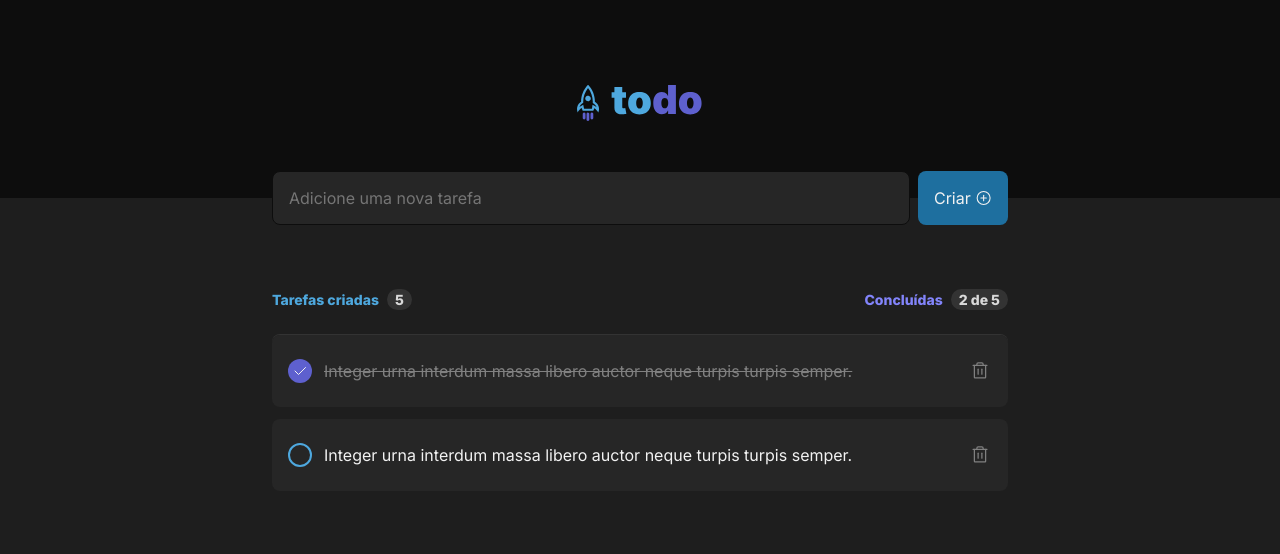
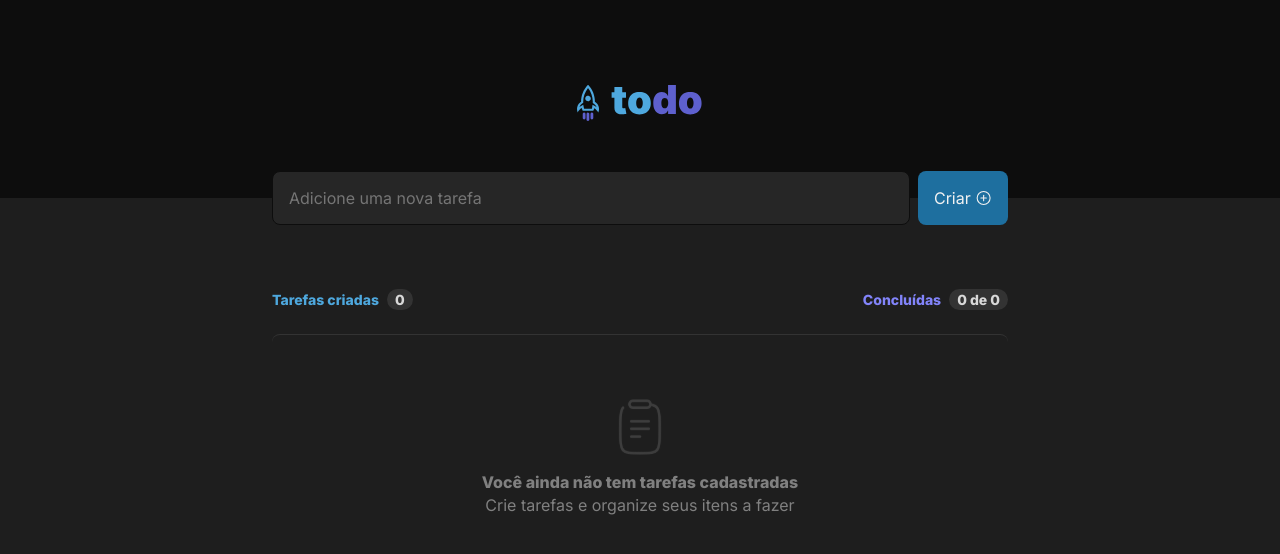
Before and after one commit to melovitor/To-Do, a React (Vite) app: page / in a window 1280 px wide. Shown: the top 554 px of the page. Built offline with nearby package versions, Linux system fonts and the light colour scheme.

Commit message:
WIP - Função para criar e listar tarefas

```diff
--- a/src/App.tsx
+++ b/src/App.tsx
@@ -1,3 +1,4 @@
+import { ChangeEvent, FormEvent, InvalidEvent, useState } from 'react'
 import { Header } from './components/Header/Header'
 import { Input } from './components/Input/Input'
 import styles from './App.module.css'
@@ -6,18 +7,50 @@ import { Button } from './components/Button/Button'
 import { Status } from './components/Status/Status'
 import { Tasks } from './components/Tasks/Tasks'
 
+interface TasksProps {
+  id: number;
+  content: string;
+  done: boolean;
+}
+
 export default function App() {
+  const [newTask, setNewTask] = useState('')
+  const [allTaskObj, setAllTaskObj] = useState<TasksProps[]>([])
+
+  function handleCreateNewTask(event: FormEvent){
+    event.preventDefault()
+    const newTaskObj = {
+      id: Math.floor(10000* Math.random()),
+      content: newTask,
+      done: false,
+    }
+    setAllTaskObj([...allTaskObj, newTaskObj])
+    setNewTask('')
+  }
 
   return (
     <div className={styles.wrapper}>
         <Header/>
       <div className={styles.container}>
-        <form className={styles.home}>
-          <Input placeholder='Adicione uma nova tarefa'/>
-          <Button type='submit' />
+        <form className={styles.home} onSubmit={handleCreateNewTask}>
+          <Input
+            value={newTask}
+            placeholder='Adicione uma nova tarefa'
+            onInvalid={(event: InvalidEvent<HTMLInputElement>) => {
+              event.target.setCustomValidity('Escreva uma nova tarefa.')
+            }}
+            onChange={(event: ChangeEvent<HTMLInputElement>) => {
+              event.target.setCustomValidity('')
+              setNewTask(event.target.value)
+            }}
+            required/>
+          <Button
+            type='submit'
+          />
         </form>
-          <Status/>
-          <Tasks/>
+          <Status created={allTaskObj.length} completed={0}/>
+          <Tasks newTask={allTaskObj}
+          />
       </div>
     </div>
   )
--- a/src/components/Header/Header.tsx
+++ b/src/components/Header/Header.tsx
@@ -1,6 +1,5 @@
 import RocketLogo from '../../assets/Logo.svg'
 import styles from './Header.module.css'
-
 
 export function Header(){
     return(
--- a/src/components/Status/Status.tsx
+++ b/src/components/Status/Status.tsx
@@ -1,18 +1,23 @@
 import styles from './Status.module.css'
 
-export function Status(){
+interface StatusProps {
+    created: number
+    completed: number
+}
+
+export function Status({created, completed}: StatusProps){
     return (
         <div className={styles.wrapper}>
             <div className={styles.created}>
                 <p>Tarefas criadas</p>
                 <div className={styles.dot}>
-                    5
+                    {created}
                 </div>
             </div>
             <div className={styles.conclued}>
                 <p>Concluídas</p>
                 <div className={styles.dot}>
-                    2 de 5
+                    {completed} de {created}
                 </div>
             </div>
         </div>
--- a/src/components/Tasks/Tasks.tsx
+++ b/src/components/Tasks/Tasks.tsx
@@ -1,26 +1,19 @@
 import styles from './Tasks.module.css'
 import  Clipboard  from '../../assets/Clipboard.svg'
 import { Task } from '../Task/Task'
+import { useState } from 'react'
 
-const taskList = [
-    {
-        id: 1,
-        content: 'Integer urna interdum massa libero auctor neque turpis turpis semper.',
-        done: true
-    },
-    {
-        id: 2,
-        content: 'Integer urna interdum massa libero auctor neque turpis turpis semper.',
-        done: false
-    },
-]
+interface TasksProps {
+    newTask: any
+}
 
 
-export function Tasks(){
+export function Tasks({newTask}:TasksProps){
+
     return(
         <div className={styles.wrapper}>
-            { taskList.length > 0 ?
-                taskList.map( task => {
+            { newTask.length > 0 ?
+                newTask.map( (task: { id: number; content: string; done: boolean }) => {
                     return <Task
                         key={task.id}
                         id={task.id}
```
